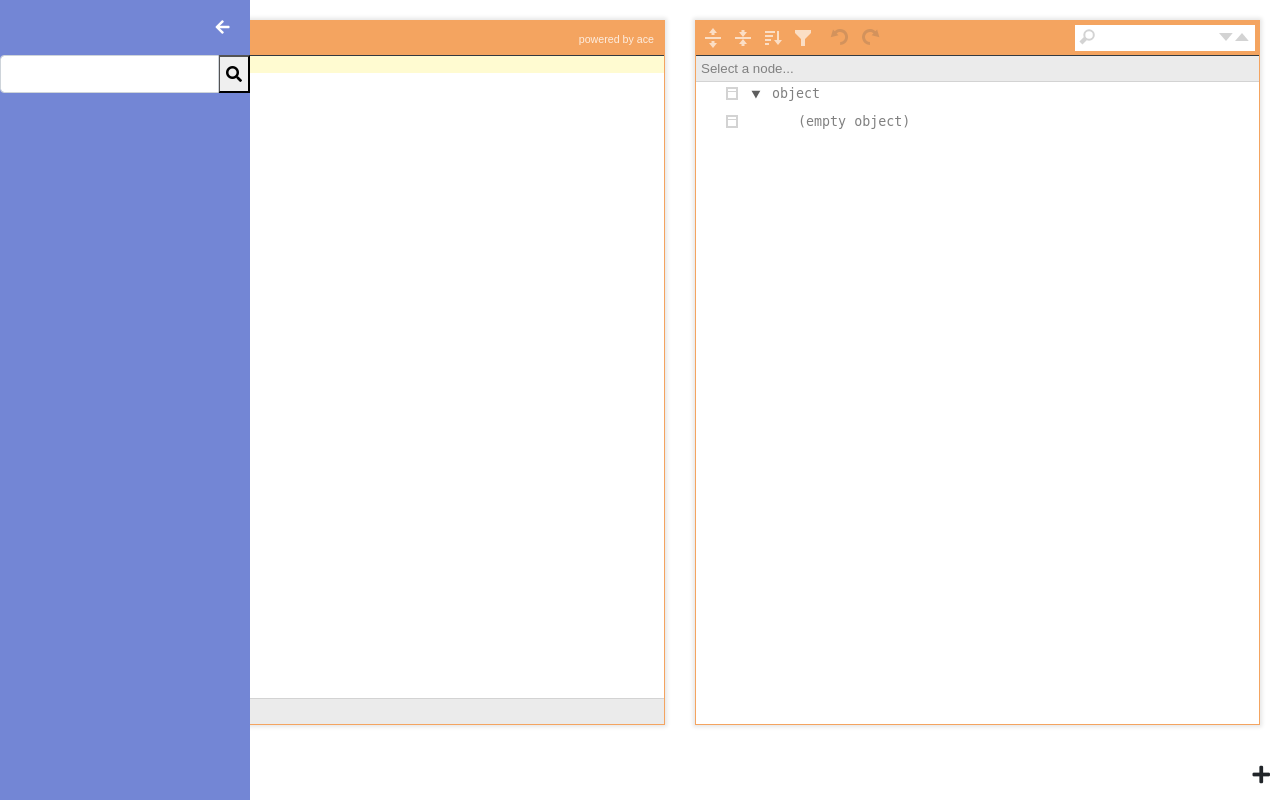
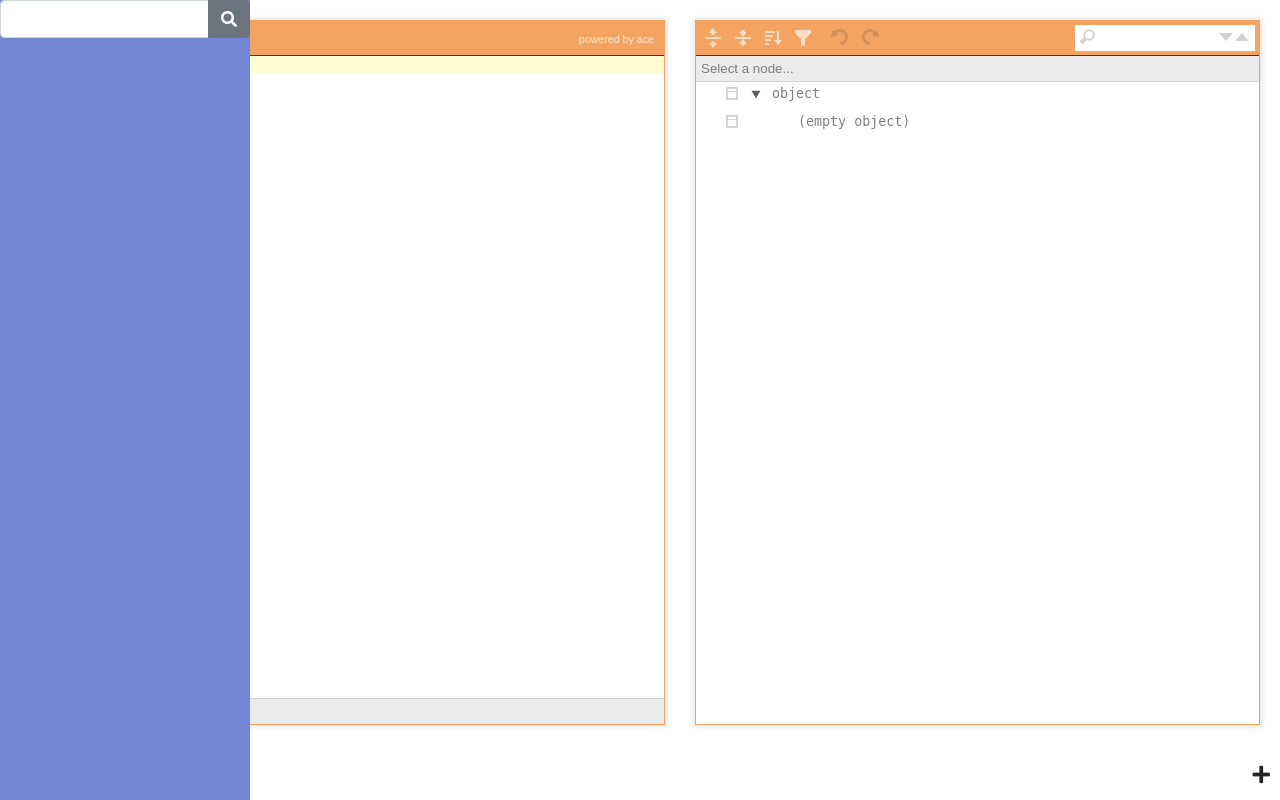
Before and after one commit to hisune/HitabCloud_Client, a browser extension: page content/dev_json.html in a window 1280 px wide. Both pictures are taken after a click on the item 40 px from the left and 350 px from the top of the page. Drawn offline with Linux system fonts and the light colour scheme.

Commit message:
css style

```diff
--- a/content/assets/css/dev.css
+++ b/content/assets/css/dev.css
@@ -34,7 +34,7 @@ body{
 }
 #content-list{
     overflow: scroll;
-    height: calc(100% - 93px);
+    height: calc(100% - 38px);
 }
 .list-unstyled{
     margin-bottom: 0;
--- a/content/dev_json.html
+++ b/content/dev_json.html
@@ -40,9 +40,6 @@
                 <a class="nav-link" href="dev_md.html">MD</a>
             </li>
         </ul>
-        <div id="dismiss" class="full-search sidebar-search">
-            <i class="fas fa-arrow-left"></i>
-        </div>
         <ul class="list-unstyled">
             <li class="normal-search sidebar-search"><a href="#"><i class="fas fa-search"></i></a></li>
             <li class="full-search">
@@ -50,7 +47,7 @@
                     <div class="input-group">
                         <input type="text" class="form-control" aria-label="Text input with segmented dropdown button">
                         <div class="input-group-append">
-                            <button type="button" class="fas fa-search"></button>
+                            <button type="button" class=" btn btn-secondary fas fa-search"></button>
                         </div>
                     </div>
                 </form>
```
Also changed, not shown: content/dev_md.html (+1 -4 lines), content/dev_request.html (+1 -4 lines).
